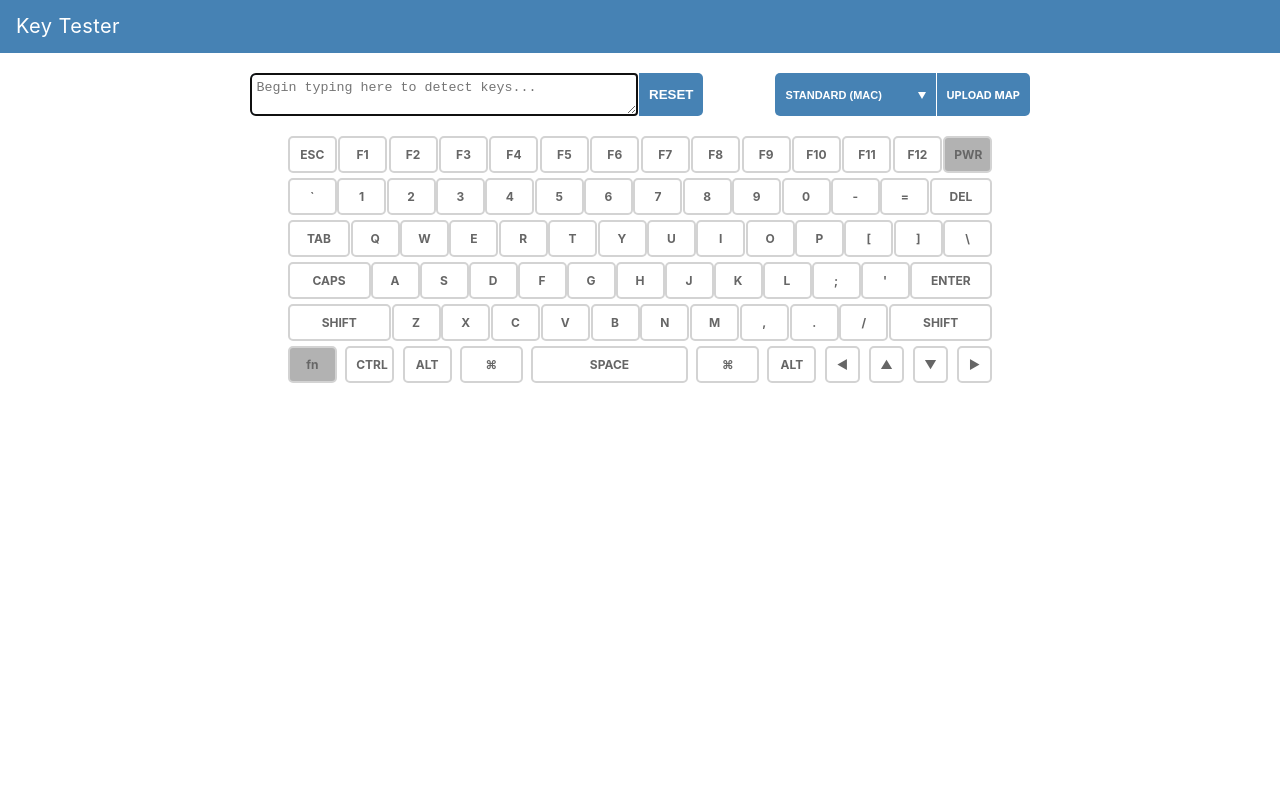
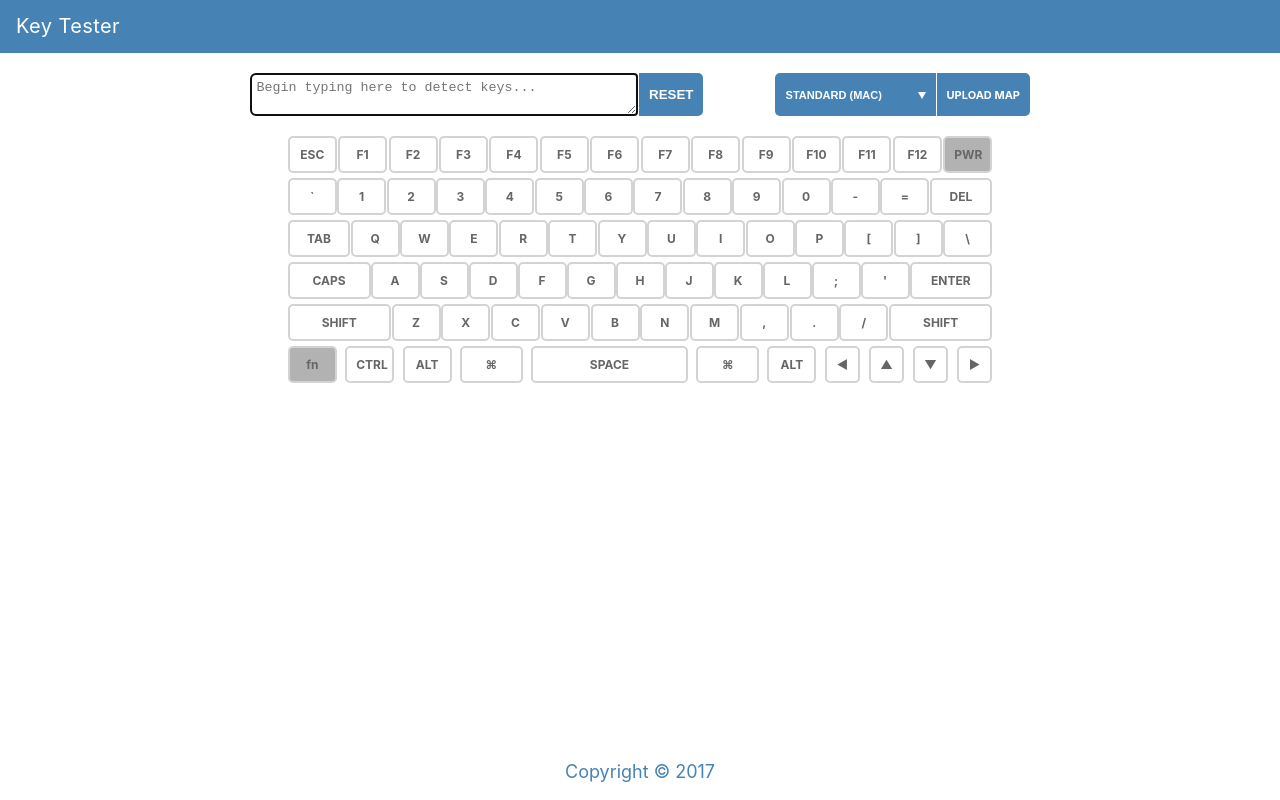
Before and after one commit to filoxo/key-tester, a Vue app: page / in a window 1280 px wide. Built offline with nearby package versions, Linux system fonts and the light colour scheme.

Commit message:
resolved #5 added copyright line

```diff
--- a/src/App.vue
+++ b/src/App.vue
@@ -55,6 +55,9 @@
         </div>
       </div>
     </main>
+    <footer>
+      <p>Copyright	&#169; 2017</p>
+    </footer>
     <StyleSheet />
   </div>
 </template>
@@ -120,6 +123,15 @@
   font-weight: 400;
   margin: 0;
 }
+
+footer {
+  color: steelblue;
+  position: fixed;
+  left: 0;
+  bottom: 0;
+  width: 100%;
+  text-align: center;
+  }
 @media screen and (max-width: 750px) {
   header { padding: 10px; }
   header h1 { font-size: 18px; }
```
